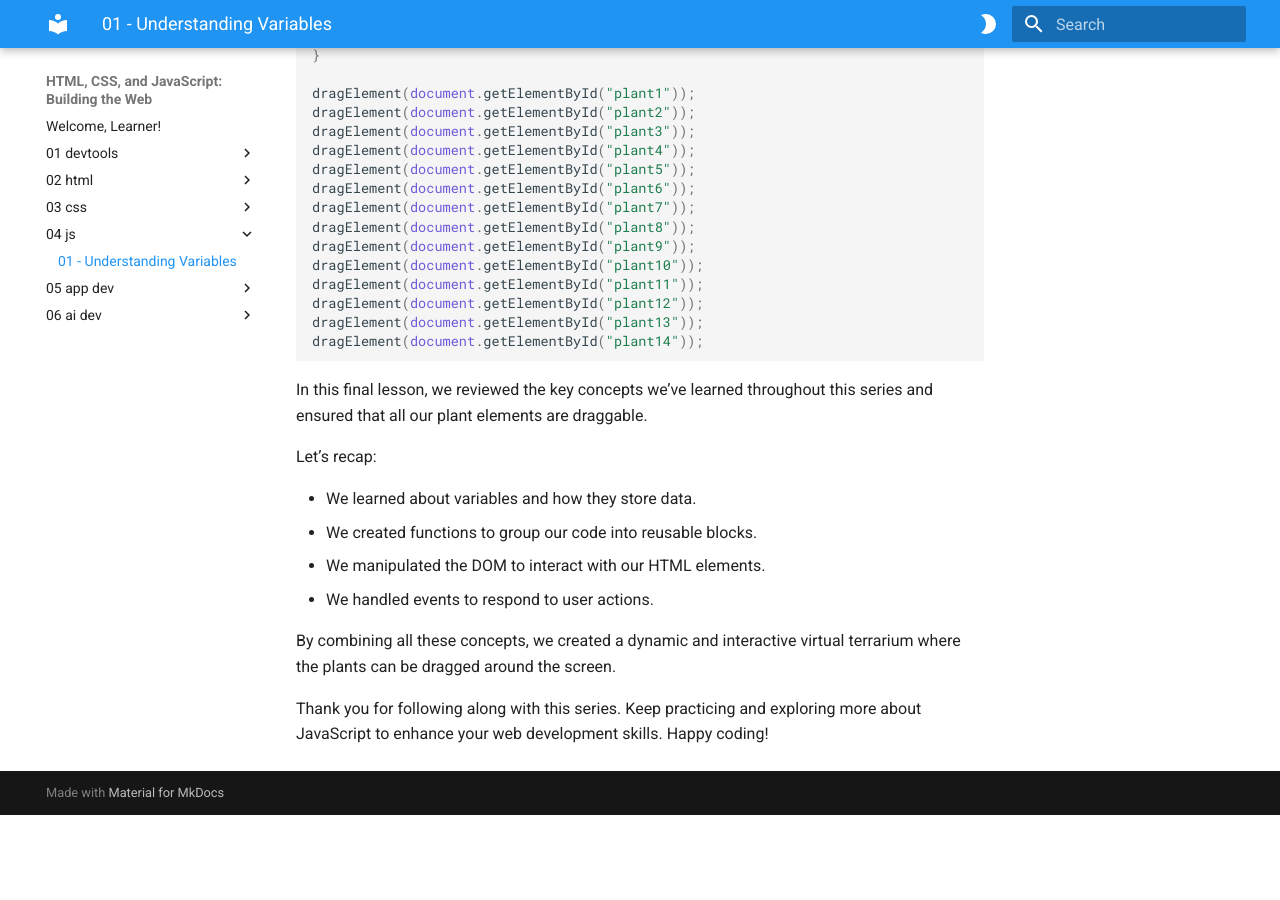
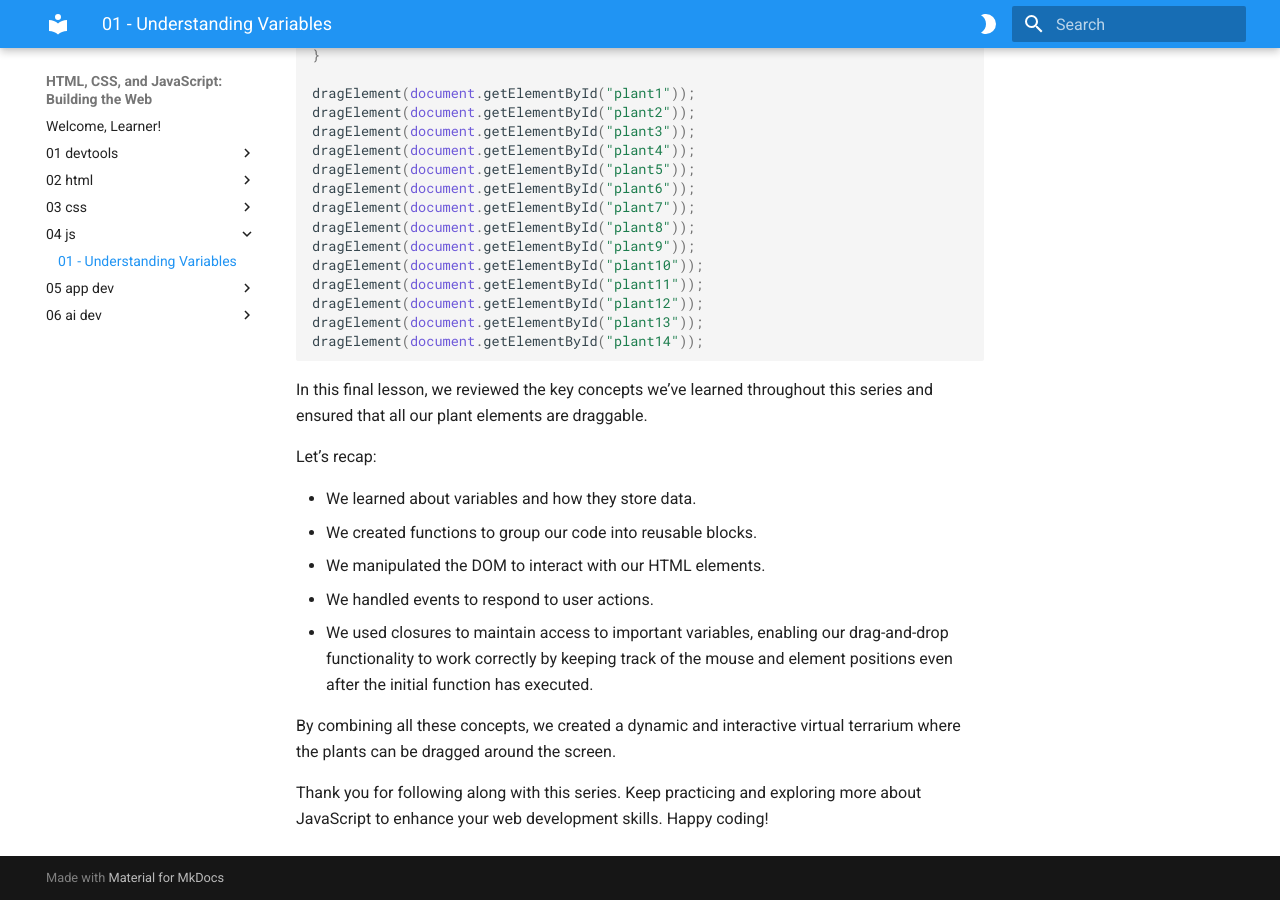
Before and after one commit to LinkedInLearning/html-css-and-javascript-building-the-web-4479542, an MkDocs documentation site: the page built from docs/04-js/README.md, in a window 1280 px wide and 900 px high, scrolled down 8365 px. Built offline with MkDocs 1.6.1 and Material for MkDocs 9.7.7, drawn with Linux system fonts in a browser that asks for light colours; before the commit the page ends 9180 px from its top, so only the background shows below that.

Commit message:
Update README.md

```diff
--- a/docs/04-js/README.md
+++ b/docs/04-js/README.md
@@ -375,6 +375,7 @@ Let’s recap:
 - We created functions to group our code into reusable blocks.
 - We manipulated the DOM to interact with our HTML elements.
 - We handled events to respond to user actions.
+- We used closures to maintain access to important variables, enabling our drag-and-drop functionality to work correctly by keeping track of the mouse and element positions even after the initial function has executed.
 
 By combining all these concepts, we created a dynamic and interactive virtual terrarium where the plants can be dragged around the screen.
 
```
